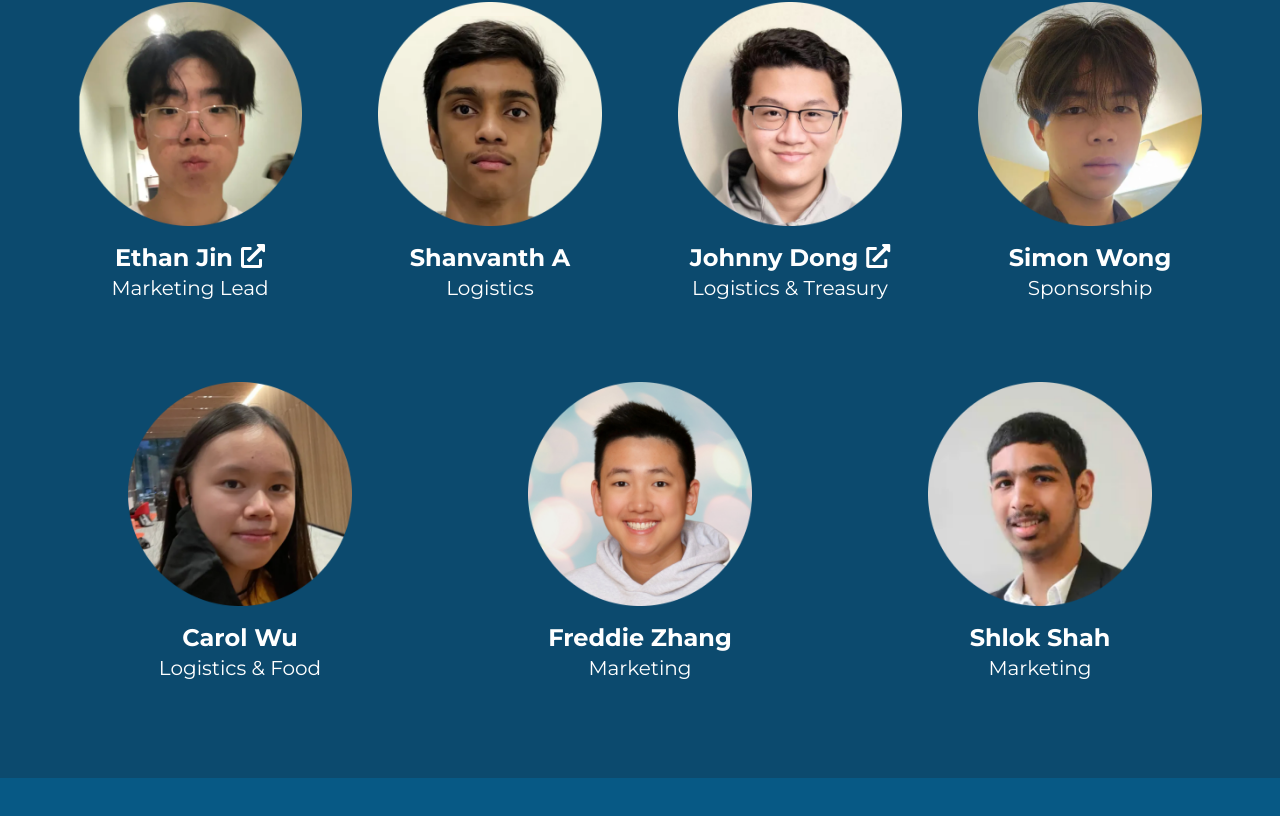
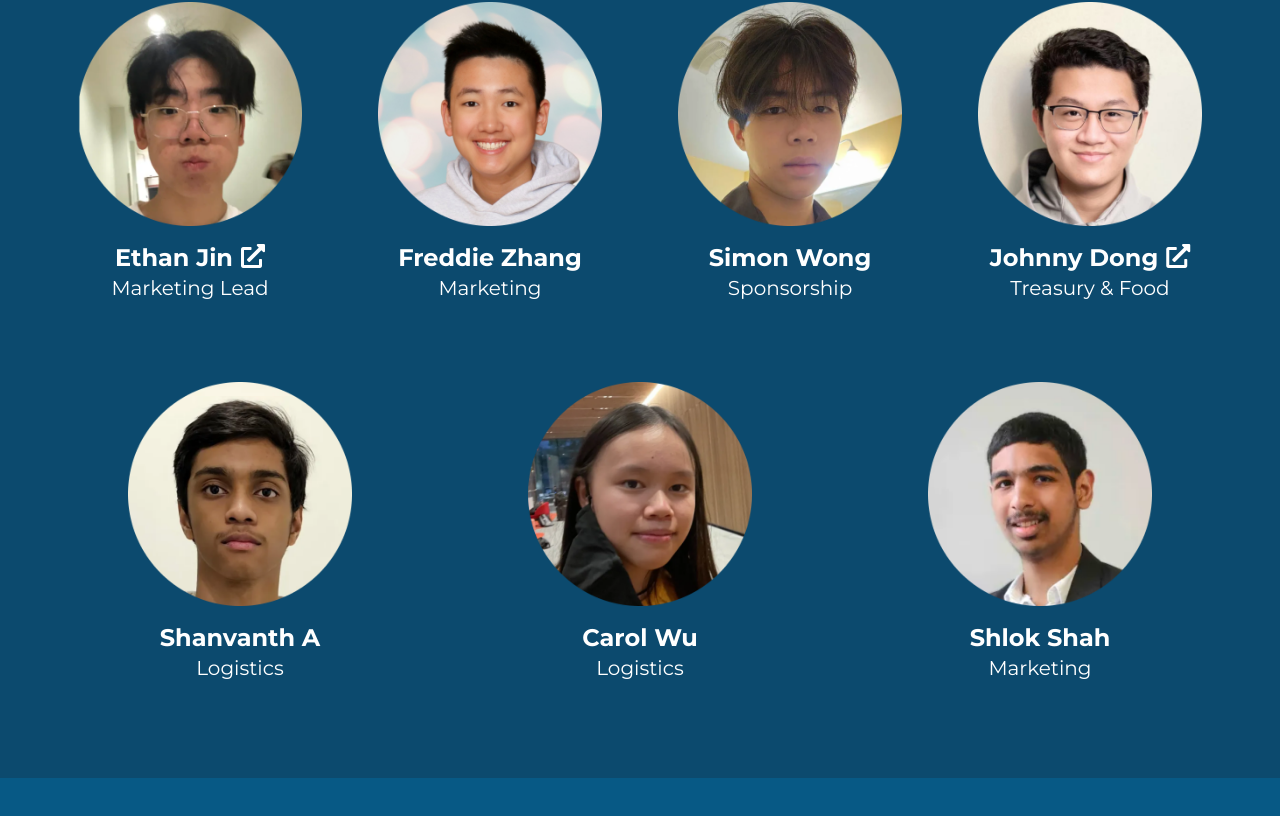
Before and after one commit to bcydc/yvrhacks, a Next.js app: page / in a window 1280 px wide. Shown: the part 6897-7713 px from the top of the page. Built offline with nearby package versions, Linux system fonts and the light colour scheme.

Commit message:
feat: rearrange team & add specific roles

```diff
--- a/src/components/Team.tsx
+++ b/src/components/Team.tsx
@@ -34,18 +34,18 @@ export default function Team() {
             role="Marketing Lead"
             href="https://www.linkedin.com/in/ethan-jin-0743722ab/"
           />
-          <Member name="Shanvanth A" image="shaun.png" role="Logistics" />
+          <Member name="Freddie Zhang" image="freddie.png" role="Marketing" />
+          <Member name="Simon Wong" image="simon.png" role="Sponsorship" />
           <Member
             name="Johnny Dong"
             image="johnny.png"
-            role="Logistics & Treasury"
+            role="Treasury & Food"
             href="https://www.linkedin.com/in/johnny-dong2007/"
           />
-          <Member name="Simon Wong" image="simon.png" role="Sponsorship" />
         </div>
         <div className="flex w-full flex-col items-center justify-around gap-10 md:flex-row md:gap-0">
-          <Member name="Carol Wu" image="carol.png" role="Logistics & Food" />
-          <Member name="Freddie Zhang" image="freddie.png" role="Marketing" />
+          <Member name="Shanvanth A" image="shaun.png" role="Logistics" />
+          <Member name="Carol Wu" image="carol.png" role="Logistics" />
           <Member name="Shlok Shah" image="shlok.png" role="Marketing" />
         </div>
       </div>
```
